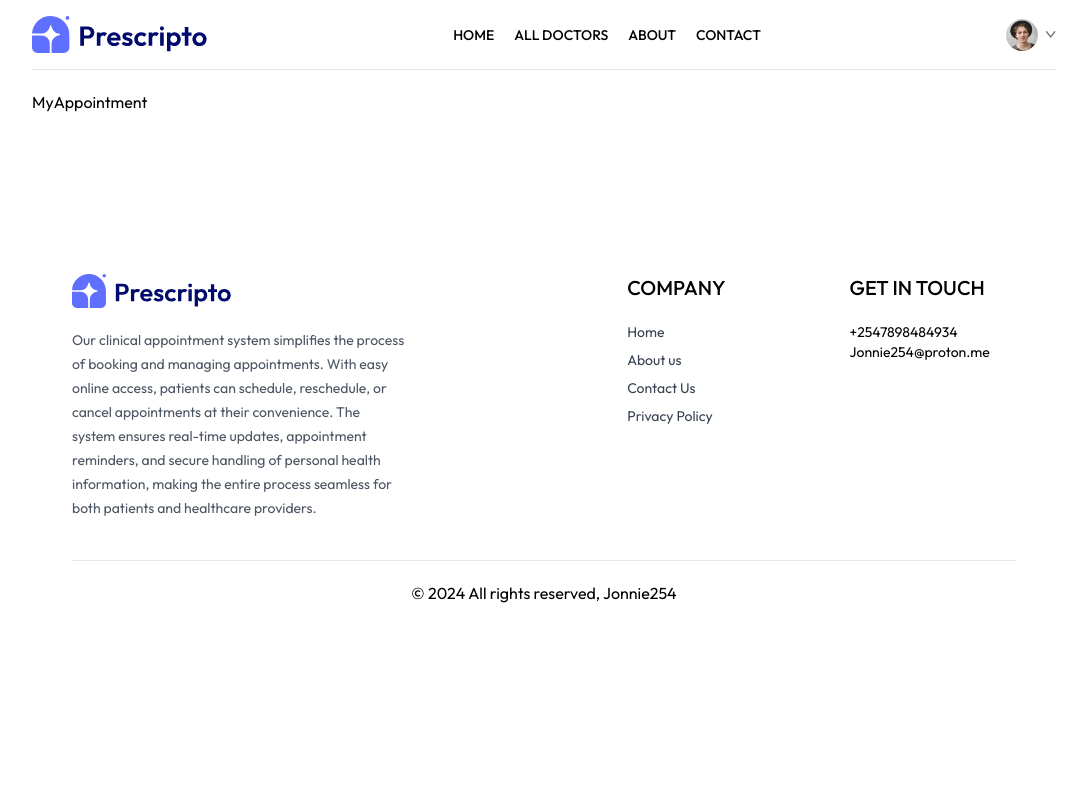
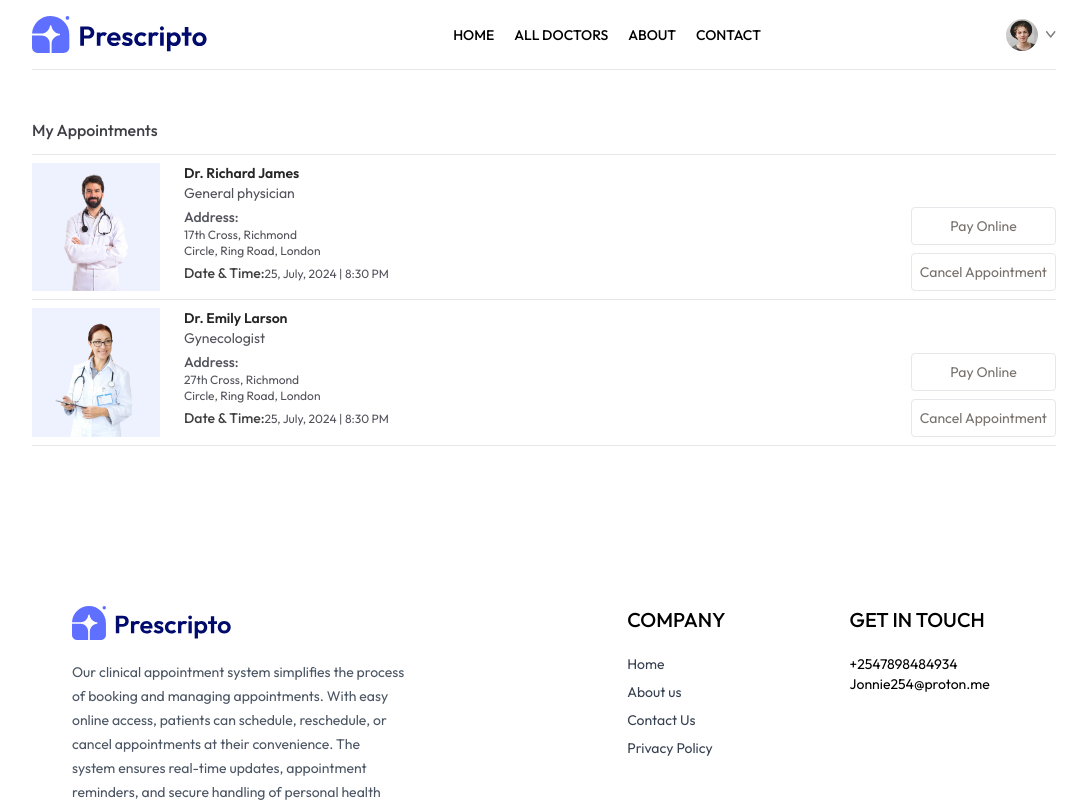
Before and after one commit to Jonnie254/Online-Clinic-Management-System, a React (Vite) app in the folder frontend/: page /my-appoinments in a window 1280 px wide. Shown: the top 802 px of the page, without its empty margins (96-1183 px from the left). Built offline with nearby package versions, Linux system fonts and the light colour scheme.

Commit message:
add the my appoinment page ui

```diff
--- a/frontend/src/pages/MyAppointment.jsx
+++ b/frontend/src/pages/MyAppointment.jsx
@@ -1,9 +1,44 @@
-import React from 'react'
+import React, {useContext} from 'react'
+import {AppContext} from "../context/AppContext.jsx";
 
 const MyAppointment = () => {
-  return (
-    <div>MyAppointment</div>
-  )
+    const {doctors} = useContext(AppContext);
+    return (
+        <div>
+            <p className={`pb-3 mt-12 font-medium text-zinc-700 border-b`}>My Appointments</p>
+            <div>
+                {doctors.slice(0, 2).map((item, index) => (
+                    <div className={`grid grid-cols-[1fr_2fr] gap-4 sm:flex sm:gap-6 py-2 border-b`} key={index}>
+                        <div>
+                            <img className={`w-32 bg-indigo-50`} src={item.image} alt=''/>
+                        </div>
+                        <div className={`flex-1 text-sm text-zinc-600`}>
+                            <p className={`text-neutral-800 font-semibold`}>{item.name}</p>
+                            <p>{item.speciality}</p>
+                            <p className={`text-zinc-600 font-medium mt-1`}>Address:</p>
+                            <p className={`text-xs`}>{item.address.line1}</p>
+                            <p className={`text-xs`}>{item.address.line2}</p>
+                            <p className={`text-xs mt-1`}><span className={`text-sm text-neutral-700 font-medium`}>Date & Time:</span>25,
+                                July, 2024 | 8:30 PM</p>
+                        </div>
+                        <div></div>
+                        <div className={`flex flex-col gap-2 justify-end`}>
+                            <button
+                                className={`text-sm text-stone-500 text-center sm:min-48 py-2 px-2 border rounded hover:bg-primary hover:text-white transition-all duration-300`}>Pay
+                                Online
+                            </button>
+                            <button
+                                className={`text-sm text-stone-500 text-center sm:min-48 py-2 px-2 border rounded hover:bg-red-600 hover:text-white transition-all duration-300`}>Cancel
+                                Appointment
+                            </button>
+                        </div>
+                    </div>
+
+
+                ))}
+            </div>
+        </div>
+    )
 }
 
 export default MyAppointment
```
